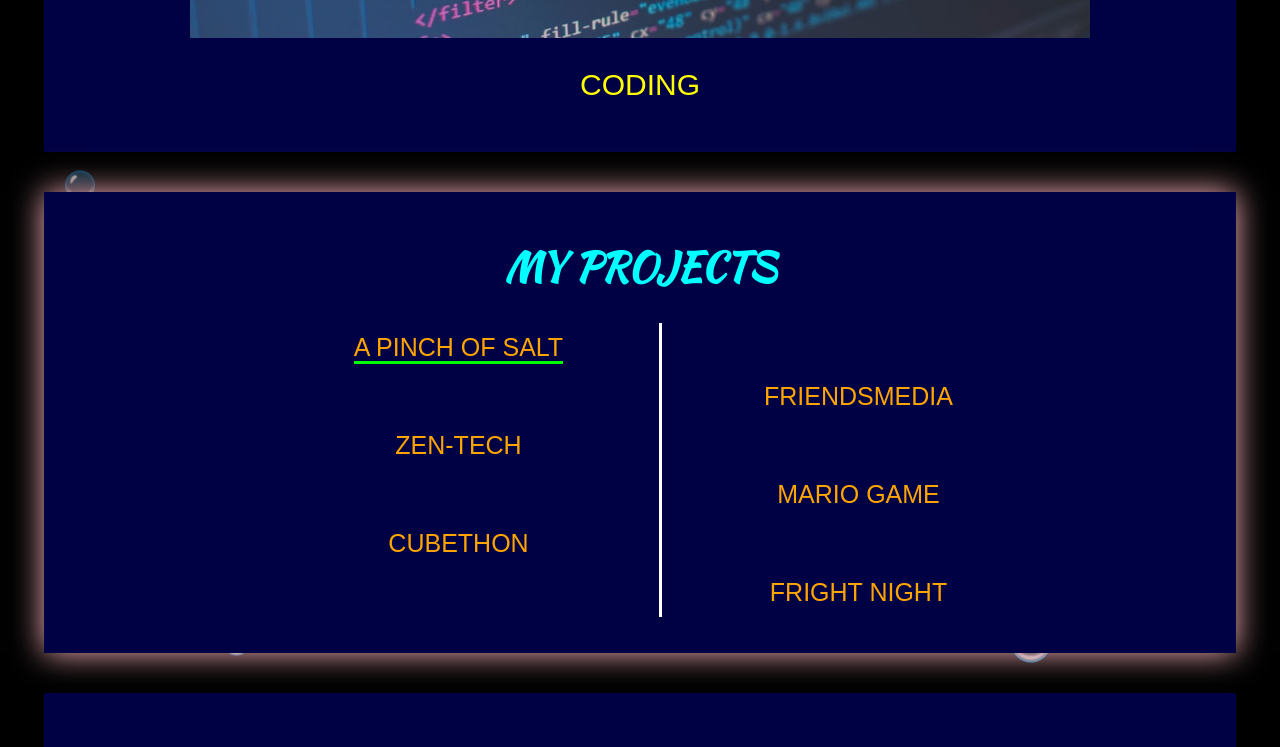
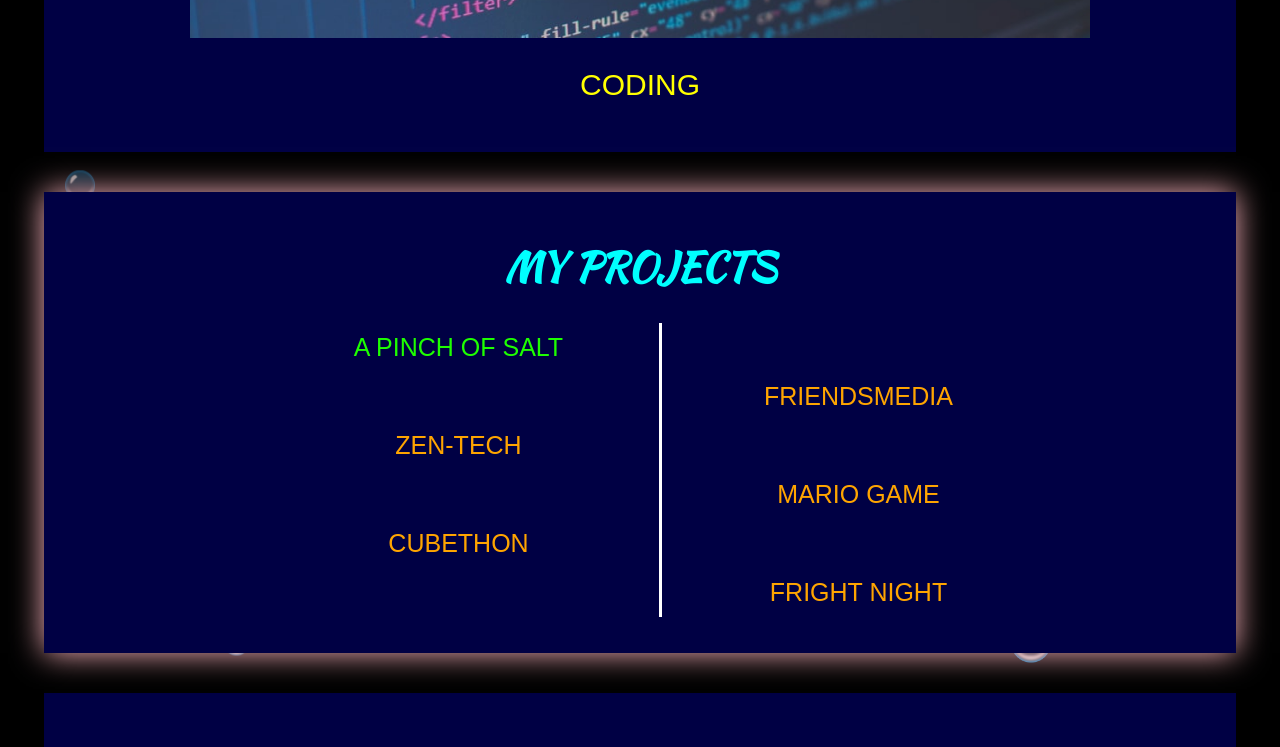
Before and after one commit to ayushsinghal12/OLD-PORTFOLIO, a plain HTML site: page index.html in a window 1280 px wide. In both pictures the pointer is over the link "A PINCH OF SALT". Shown: the part 1324-2071 px from the top of the page. Drawn offline with Linux system fonts and the light colour scheme; a web font is replaced by a local one.

Commit message:
Update style.css

```diff
--- a/style.css
+++ b/style.css
@@ -324,7 +324,7 @@ body {
 }
 
 .projectlink:hover {
-    border-bottom: 3px solid lime;
+    color: rgb(30, 255, 0);
 }
 
 #projectlinks ul li div {
@@ -336,6 +336,7 @@ body {
     color: orange;
     font-family: sans-serif;
     font-size: 25px;
+    transition: 0.3s;
 }
 
 .contactmeSH {
```
